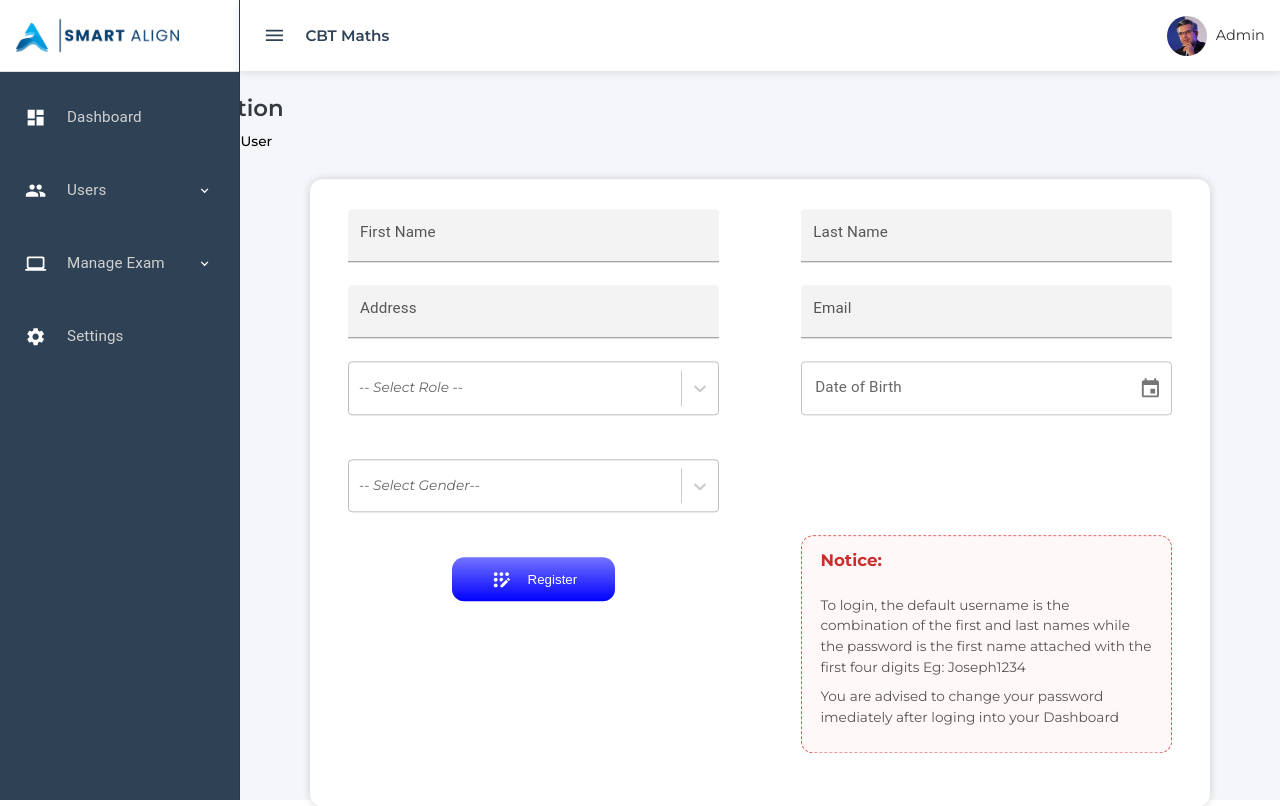
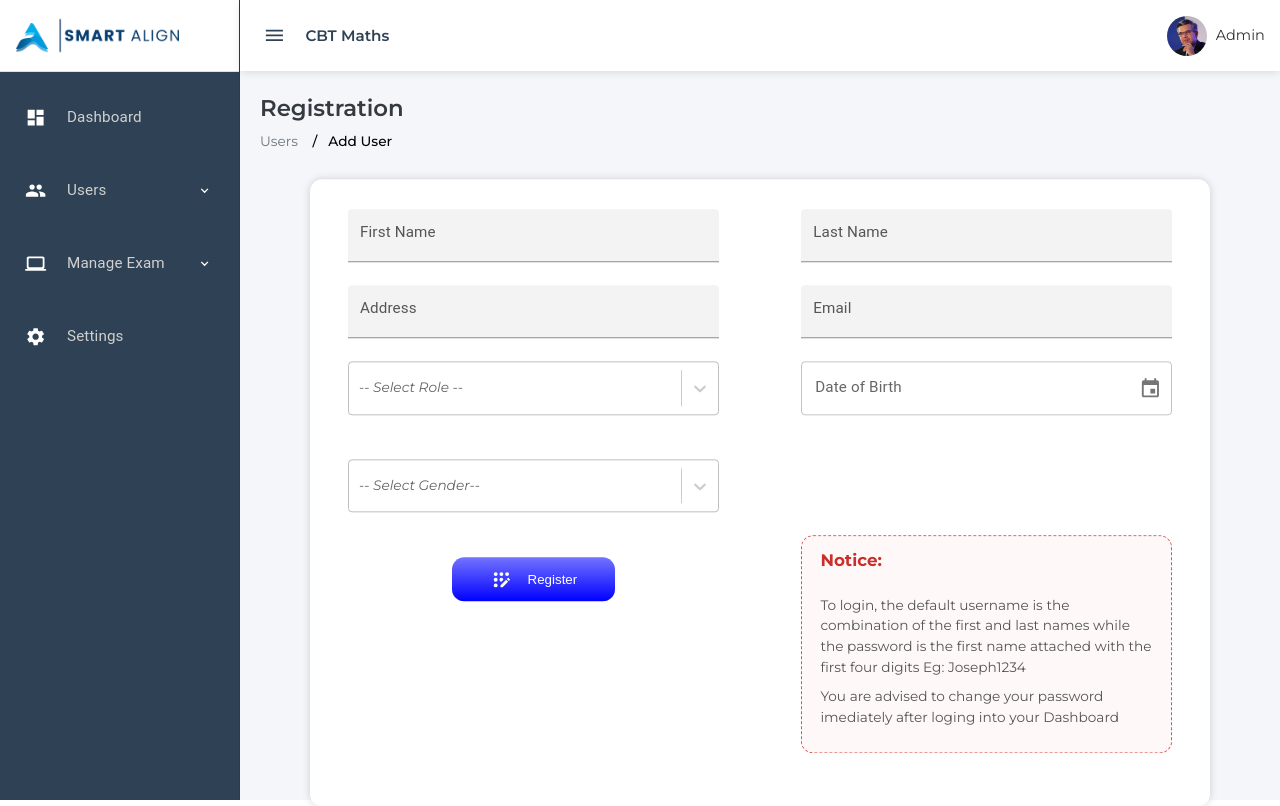
Before and after one commit to smartalign/MATH_CBT, a React (Create React App) app: page /admin/register in a window 1280 px wide. Built offline with nearby package versions, Linux system fonts and the light colour scheme; sample sign-in values are in the browser's storage.

Commit message:
updating

```diff
--- a/src/sections/registration/Registration.css
+++ b/src/sections/registration/Registration.css
@@ -16,6 +16,7 @@
 } */
 
 .padding {
+  position:relative;
   width: 100%;
   min-height: 100vh;
   background: #f5f6fa;
@@ -23,6 +24,18 @@
   justify-content: center;
   align-items: flex-start;
   padding-top: 6rem; /* space for navbar */
+}
+/* .page_Title{
+  position: absolute;
+  padding-top: 5rem; /* space for fixed navbar */
+
+ .contents {
+  position: absolute;
+  top: 5rem;
+  /* left: 17rem; */
+  width: 50%;
+  padding: 20px;
+  color: var(--bs-gray-700);
 }
 
 .registeration_container {
```
Also changed, not shown: src/sections/registration/Registration.jsx (+0 -32 lines).
